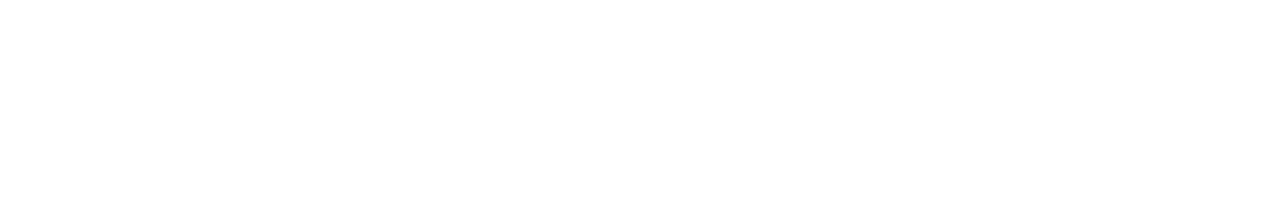
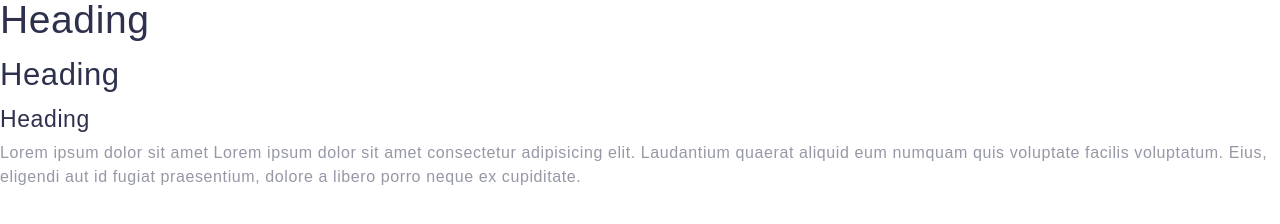
Before and after one commit to samimkabiru/pastry-website, a plain HTML site: page index.html in a window 1280 px wide. Drawn offline with Linux system fonts and the light colour scheme.

Commit message:
Define the typography.

```diff
--- a/css/styles.css
+++ b/css/styles.css
@@ -3,3 +3,53 @@
 *::after {
   box-sizing: border-box;
 }
+/* Typography */
+html {
+  font-size: 62.5%;
+}
+
+body {
+  font-family: "Roboto Mono", Arial, Helvetica, sans-serif;
+  font-size: 1.6rem;
+  line-height: 1.5;
+  color: hsl(233, 8%, 62%);
+  letter-spacing: 0.6px;
+}
+
+h1,
+h2,
+h3 {
+  color: hsl(233, 26%, 24%);
+  line-height: 1;
+  font-weight: 500;
+  margin-top: 0;
+}
+
+h1 {
+  font-size: 3.5rem;
+  margin-bottom: 2rem;
+}
+
+h2 {
+  font-size: 2.8rem;
+  margin-bottom: 1.8rem;
+}
+
+h3 {
+  font-size: 2.3rem;
+  margin-bottom: 1rem;
+}
+
+p {
+  margin: 0;
+}
+
+@media screen and (min-width: 1024px) {
+  h1 {
+    font-size: 3.9rem;
+  }
+
+  h2 {
+    font-size: 3.1rem;
+  }
+}
--- a/index.html
+++ b/index.html
@@ -3,7 +3,25 @@
   <head>
     <meta charset="UTF-8" />
     <meta name="viewport" content="width=device-width, initial-scale=1.0" />
-    <title>Document</title>
+    <title>Bays_treat</title>
+    <link rel="stylesheet" href="css/normalize.css" />
+    <link rel="stylesheet" href="css/styles.css" />
+    <link rel="preconnect" href="https://fonts.googleapis.com" />
+    <link rel="preconnect" href="https://fonts.gstatic.com" crossorigin />
+    <link
+      href="https://fonts.googleapis.com/css2?family=Public+Sans:ital,wght@0,100..900;1,100..900&display=swap"
+      rel="stylesheet"
+    />
   </head>
-  <body></body>
+  <body>
+    <h1>Heading</h1>
+    <h2>Heading</h2>
+    <h3>Heading</h3>
+    <p>
+      Lorem ipsum dolor sit amet Lorem ipsum dolor sit amet consectetur
+      adipisicing elit. Laudantium quaerat aliquid eum numquam quis voluptate
+      facilis voluptatum. Eius, eligendi aut id fugiat praesentium, dolore a
+      libero porro neque ex cupiditate.
+    </p>
+  </body>
 </html>
```
